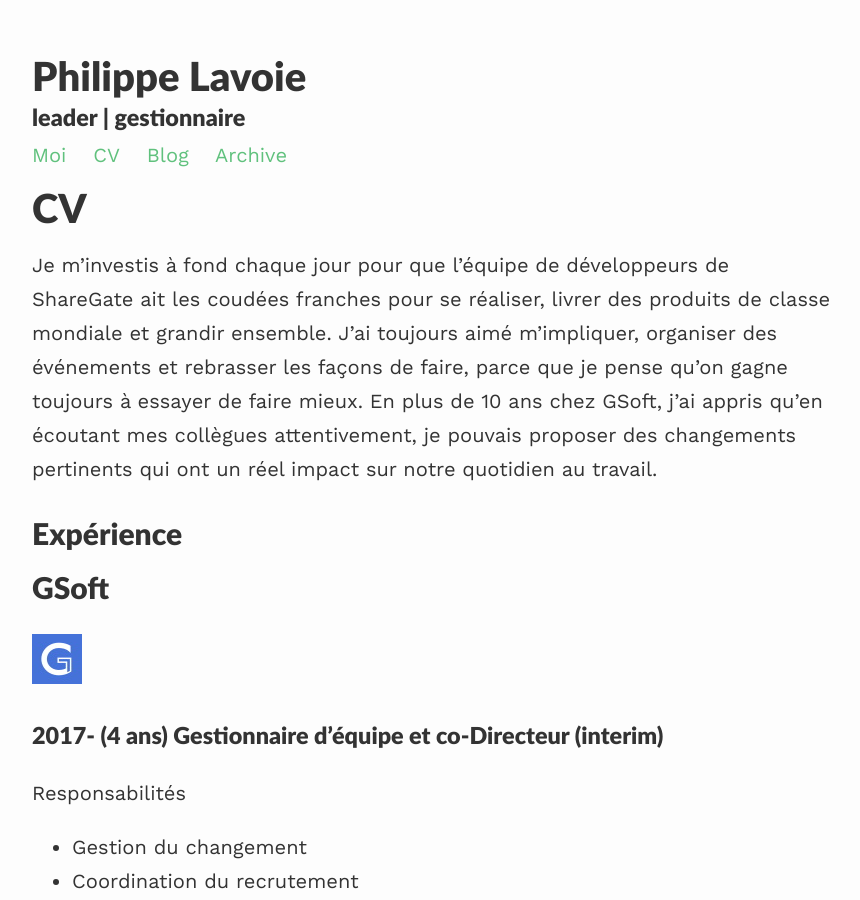
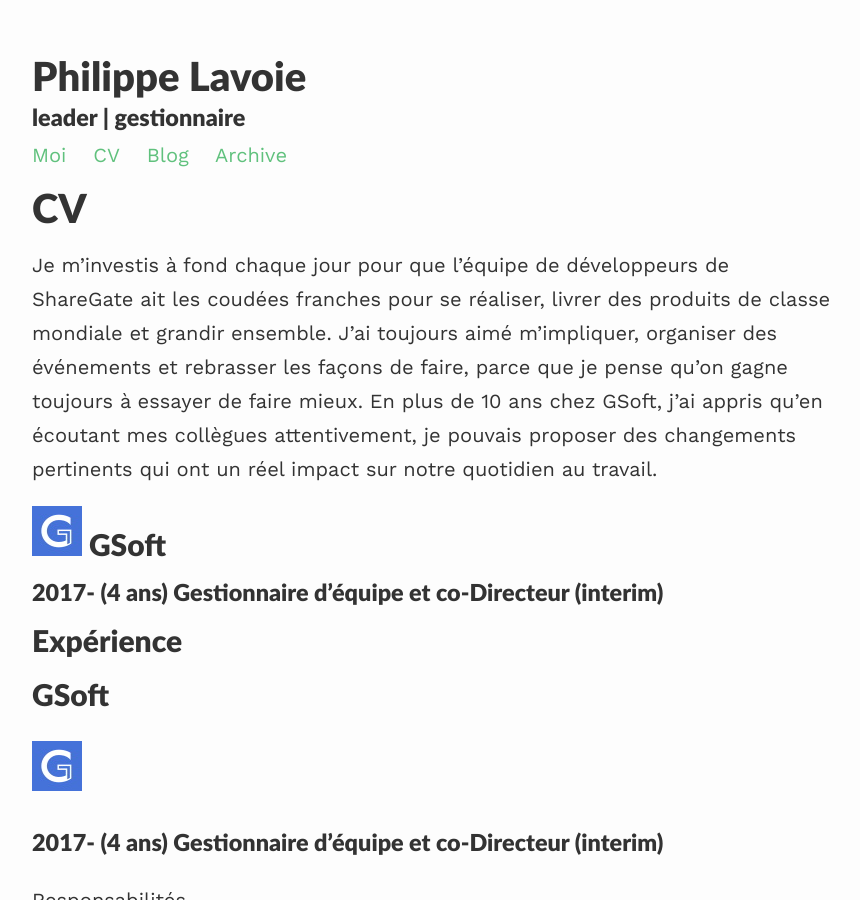
Before and after one commit to drdeteck/Me2, a Jekyll site: the page built from cv.md, in a window 1280 px wide and 900 px high. Shown: the whole window, without its empty margins (208-1068 px from the left). Built offline with Jekyll 4.4.1, drawn with Linux system fonts in a browser that asks for light colours; nearby versions of some CDN libraries; formulas are drawn with MathJax 3.

Commit message:
Update cv.md

```diff
--- a/cv.md
+++ b/cv.md
@@ -4,6 +4,12 @@ title: CV
 description: leader | gestionnaire
 ---
 Je m'investis à fond chaque jour pour que l'équipe de développeurs de ShareGate ait les coudées franches pour se réaliser, livrer des produits de classe mondiale et grandir ensemble. J'ai toujours aimé m'impliquer, organiser des événements et rebrasser les façons de faire, parce que je pense qu'on gagne toujours à essayer de faire mieux. En plus de  10 ans chez GSoft, j'ai appris qu'en écoutant mes collègues attentivement, je pouvais proposer des changements pertinents qui ont un réel impact sur notre quotidien au travail.
+
+![GSoft Logo](/me/assets/images/g50.jpg "GSoft Logo") GSoft
+------------
+
+### 2017- (4 ans) **Gestionnaire d’équipe et co-Directeur (interim)** ###
+
 
 Expérience
 ============
```
